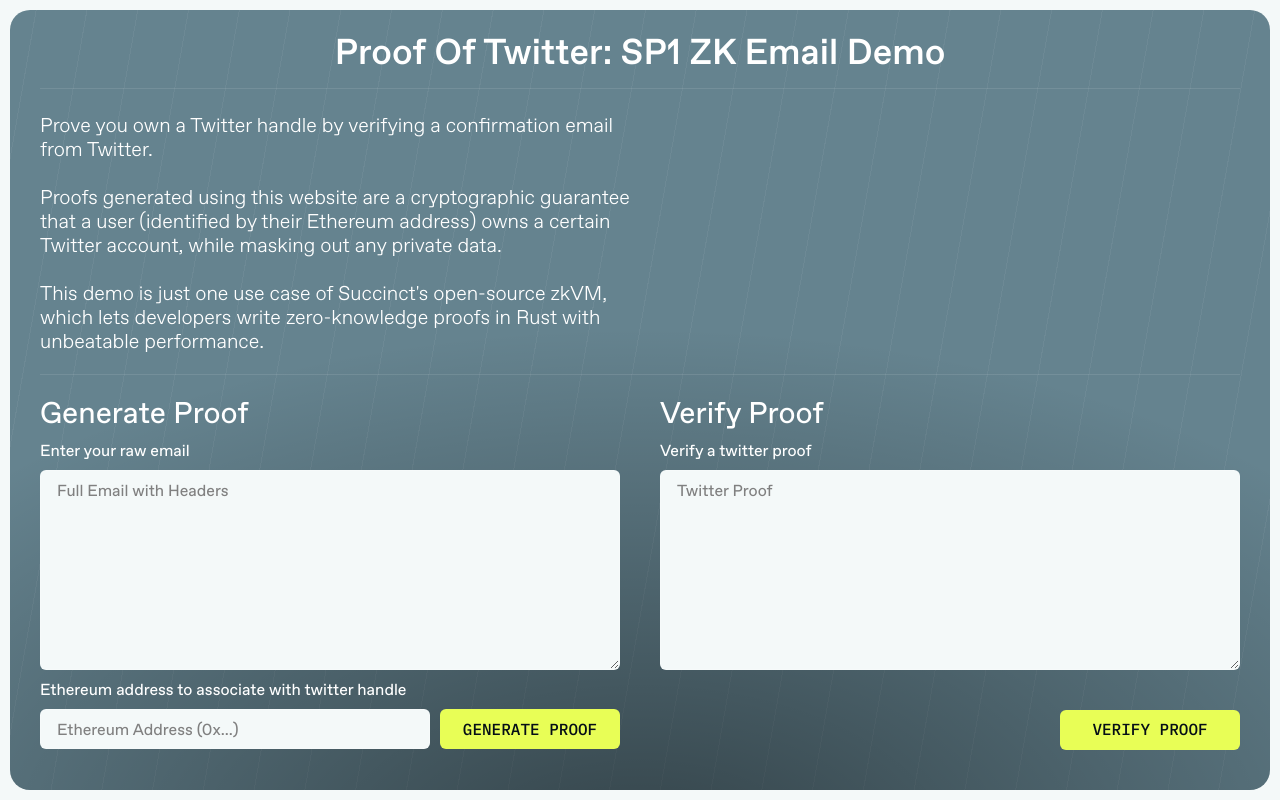
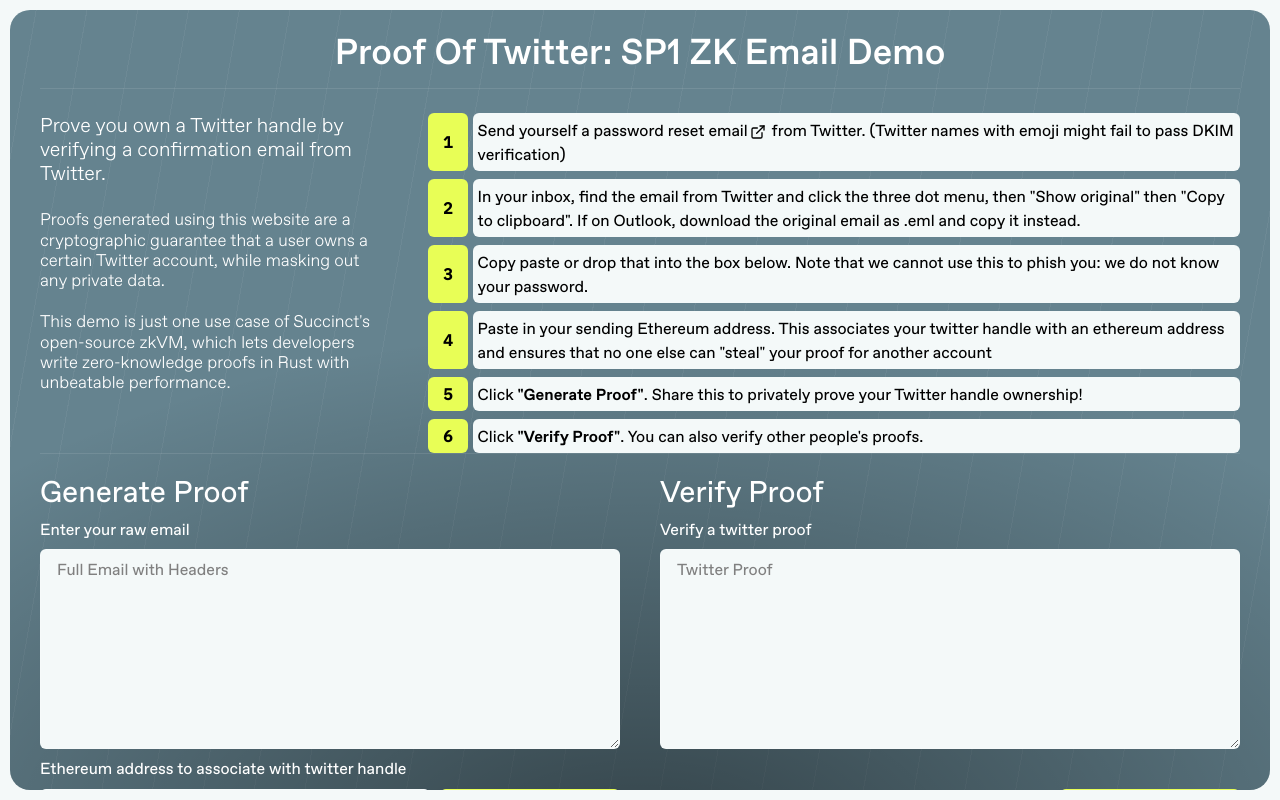
Before and after one commit to xavierdmello/proof-of-twitter-sp1, a React (Vite) app in the folder frontend/: page / in a window 1280 px wide. Built offline with nearby package versions, Linux system fonts and the light colour scheme.

Commit message:
update frontend

```diff
--- a/frontend/package.json
+++ b/frontend/package.json
@@ -10,6 +10,7 @@
     "preview": "vite preview"
   },
   "dependencies": {
+    "@chakra-ui/icons": "^2.1.1",
     "@chakra-ui/react": "^2.8.2",
     "@emotion/react": "^11.11.4",
     "@emotion/styled": "^11.11.5",
--- a/frontend/src/App.tsx
+++ b/frontend/src/App.tsx
@@ -1,5 +1,10 @@
 import { useState, useEffect } from 'react';
-import { Textarea, Box, Heading, Text, Highlight, Input, Button  } from '@chakra-ui/react';
+import { Textarea, Box, Heading, Text, Highlight, Input, Button,  List,
+    ListItem,
+    ListIcon,
+    OrderedList,
+    UnorderedList,Link    } from '@chakra-ui/react';
+import { ExternalLinkIcon } from '@chakra-ui/icons'
 import { Divider } from '@chakra-ui/react'
 import axios from 'axios';
 
@@ -56,13 +61,60 @@ function App() {
                     <Divider />
                     <br/>
                     <Box flexGrow={1} display={"flex"} gap={"40px"} flexDirection={"row"}>
-                        <Box width={"50%"}>
-                            <Heading fontWeight={"300"} size={"md"}>Prove you own a Twitter handle by verifying a confirmation email from Twitter.<br/><br/>Proofs generated using this website are a cryptographic guarantee that a user (identified by their Ethereum address) owns a certain Twitter account, while masking out any private data.<br/><br/> This
+                        <Box width={"30%"}>
+                            <Heading fontWeight={"300"} fontSize={"20px"}>Prove you own a Twitter handle by verifying a confirmation email from Twitter.
+                         </Heading>
+                            <br/>
+                            <Heading fontWeight={"300"} fontSize={"17px"}>Proofs generated using this website are a cryptographic guarantee that a user owns a certain Twitter account, while masking out any private data.<br/><br/> This
                                 demo is just one use case of Succinct's open-source zkVM, which lets developers write zero-knowledge proofs in Rust with unbeatable
                                 performance.</Heading>
                         </Box>
-                        <Box>
+                        <Box width="70%">
+                            <List spacing={2} >
+                                <ListItem display={"flex"} gap={"5px"}>
+                                    <Box fontFamily={"IBM Plex Mono"} fontWeight={"bold"} paddingLeft={"15px"} paddingRight={"15px"} display={"flex"} justifyContent={"center"} alignItems={"center"}  backgroundColor={'rgb(232, 254, 86)'} color={"black"} borderRadius={"md"} >
+                                        <Text textAlign={"center"}>1</Text>
+                                    </Box>
+                                    <Box width={"100%"}  backgroundColor={"rgb(244, 249, 249)"} borderRadius={"md"} padding={"5px"}>
+                                        Send yourself a <Link href={"https://twitter.com/account/begin_password_reset"} isExternal> password reset email<ExternalLinkIcon mx='2px' /></Link> from Twitter. (Twitter names with emoji might fail to pass DKIM verification)
+                                    </Box>
+                                </ListItem>
+                                <ListItem display={"flex"} gap={"5px"}>
+                                    <Box fontFamily={"IBM Plex Mono"} fontWeight={"bold"} paddingLeft={"15px"} paddingRight={"15px"} display={"flex"} justifyContent={"center"} alignItems={"center"}  backgroundColor={'rgb(232, 254, 86)'} color={"black"} borderRadius={"md"} >
+                                        <Text textAlign={"center"}>2</Text>
+                                    </Box>
+                                    <Box width={"100%"}  backgroundColor={"rgb(244, 249, 249)"} borderRadius={"md"} padding={"5px"}>
+                                        In your inbox, find the email from Twitter and click the three dot menu, then "Show original" then "Copy to clipboard". If on Outlook, download the original email as .eml and copy it instead.
+                                    </Box>
+                                </ListItem>
+                                <ListItem display={"flex"} gap={"5px"}>
+                                    <Box fontFamily={"IBM Plex Mono"} fontWeight={"bold"} paddingLeft={"15px"} paddingRight={"15px"} display={"flex"} justifyContent={"center"} alignItems={"center"}  backgroundColor={'rgb(232, 254, 86)'} color={"black"} borderRadius={"md"} >
+                                        <Text textAlign={"center"}>3</Text>
+                                    </Box>
+                                    <Box width={"100%"}  backgroundColor={"rgb(244, 249, 249)"} borderRadius={"md"} padding={"5px"}>
+                                        Copy paste or drop that into the box below. Note that we cannot use this to phish you: we do not know your password.</Box>
+                                </ListItem>
+                                <ListItem display={"flex"} gap={"5px"}>
+                                    <Box fontFamily={"IBM Plex Mono"} fontWeight={"bold"} paddingLeft={"15px"}  paddingRight={"15px"} display={"flex"} justifyContent={"center"} alignItems={"center"}  backgroundColor={'rgb(232, 254, 86)'} color={"black"} borderRadius={"md"} >
+                                        <Text textAlign={"center"}>4</Text>
+                                    </Box>
+                                    <Box width={"100%"}  backgroundColor={"rgb(244, 249, 249)"} borderRadius={"md"}  padding={"5px"}>Paste in your sending Ethereum address. This associates your twitter handle with an ethereum address and ensures that no one else can "steal" your proof for another account </Box>
+                                </ListItem>
+                                <ListItem display={"flex"} gap={"5px"}>
+                                    <Box fontFamily={"IBM Plex Mono"} fontWeight={"bold"} paddingLeft={"15px"} paddingRight={"15px"} display={"flex"} justifyContent={"center"} alignItems={"center"}  backgroundColor={'rgb(232, 254, 86)'} color={"black"} borderRadius={"md"} >
+                                        <Text textAlign={"center"}>5</Text>
+                                    </Box>
+                                    <Box backgroundColor={"rgb(244, 249, 249)"} borderRadius={"md"} width={"100%"} padding={"5px"}>Click <b>"Generate Proof"</b>. Share this to privately prove your Twitter handle ownership!</Box>
+                                </ListItem>
+                                <ListItem display={"flex"} gap={"5px"}>
+                                    <Box fontFamily={"IBM Plex Mono"} fontWeight={"bold"} paddingLeft={"15px"} paddingRight={"15px"} display={"flex"} justifyContent={"center"} alignItems={"center"}  backgroundColor={'rgb(232, 254, 86)'} color={"black"} borderRadius={"md"} >
+                                        <Text textAlign={"center"}>6</Text>
+                                    </Box>
+                                    <Box backgroundColor={"rgb(244, 249, 249)"} borderRadius={"md"} width={"100%"} padding={"5px"}>Click <b>"Verify Proof"</b>. You can also verify other people's proofs.</Box>
+                                </ListItem>
 
+
+                            </List>
                         </Box>
                     </Box>
                     <Box display={"flex"} flexDirection={"column"} gap={"20px"} mb={"20px"} zIndex={2}>
```
Also changed, not shown: 1 other file (tests, documents, lock files or other folders).
